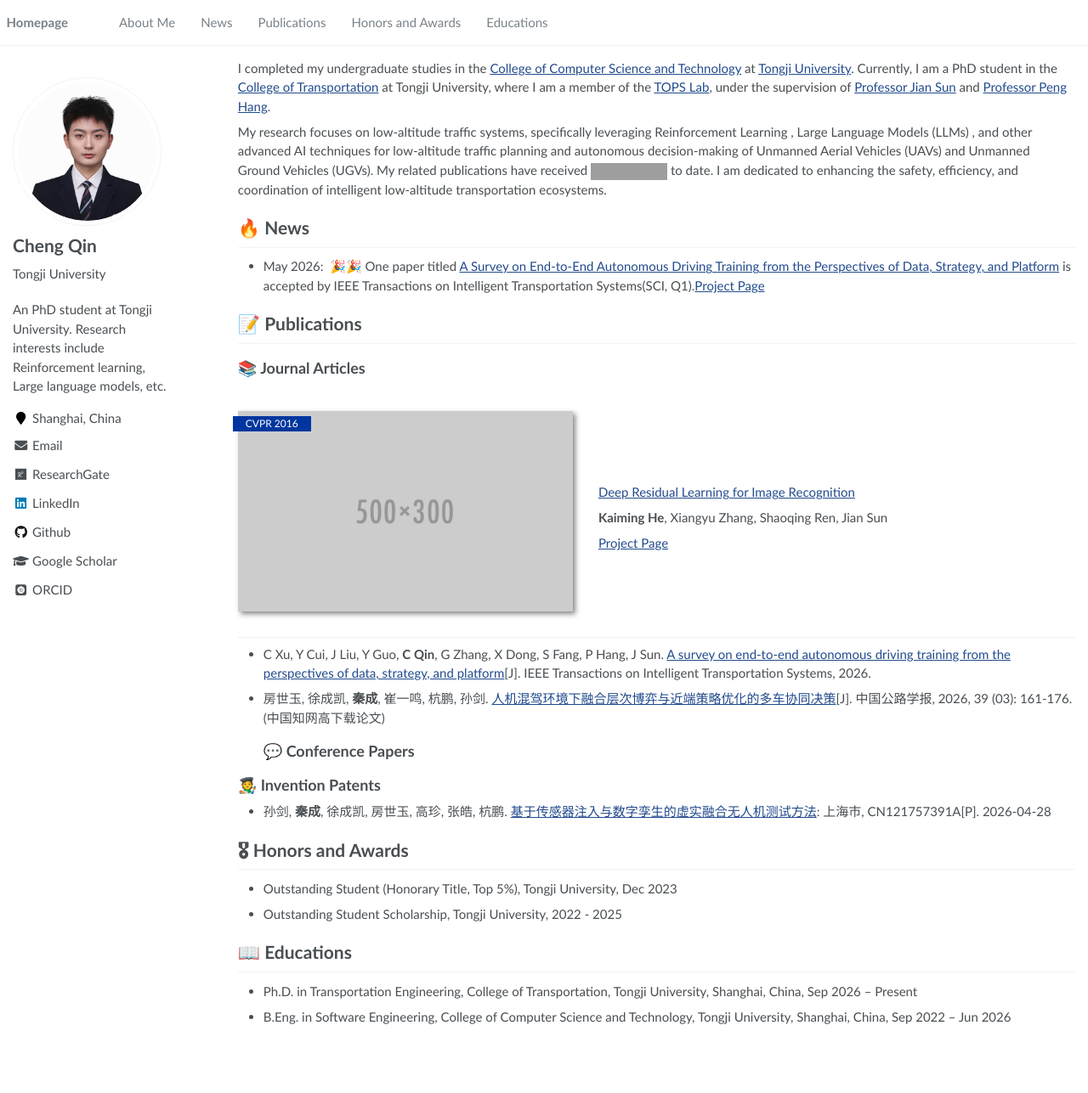
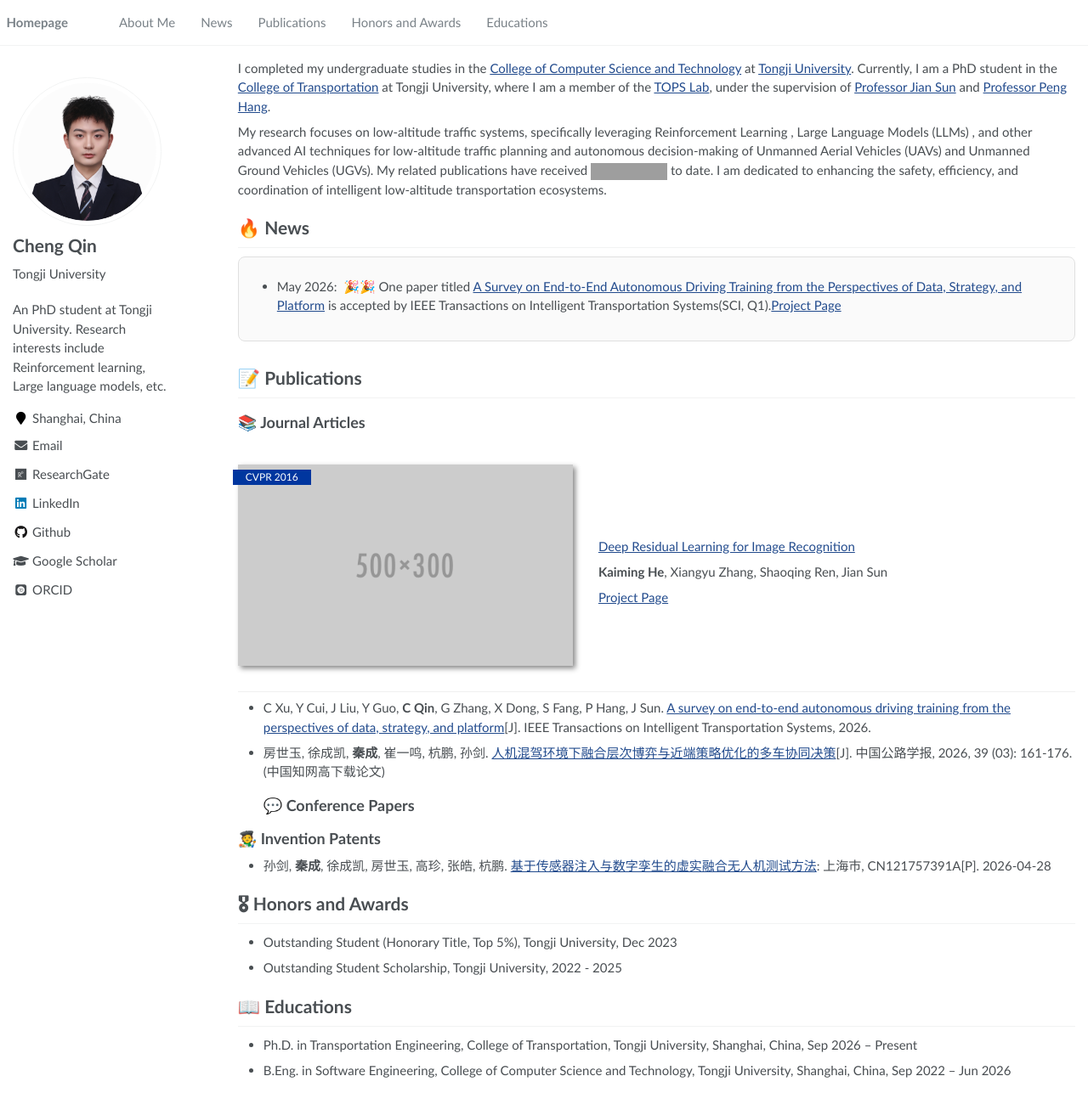
Before and after one commit to QinCheng0928/QinCheng0928.github.io, a Jekyll site: the page built from _pages/about.md, in a window 1280 px wide and 1287 px high. Shown: the whole window at 85% size. Built offline with Jekyll 4.4.1, drawn with Linux system fonts in a browser that asks for light colours; some web fonts are replaced; grey boxes are pictures that could not be loaded.

Commit message:
update news

```diff
--- a/_pages/includes/news.md
+++ b/_pages/includes/news.md
@@ -1,2 +1,4 @@
 # 🔥 News
+<div class="news-container" markdown="1">
 - May 2026: &nbsp;🎉🎉 One paper titled [A Survey on End-to-End Autonomous Driving Training from the Perspectives of Data, Strategy, and Platform](https://ieeexplore.ieee.org/document/11538396) is accepted by IEEE Transactions on Intelligent Transportation Systems(SCI, Q1).[Project Page](https://github.com/Jiaaqiliu/Awesome-Training-Ecosystem-for-E2E-AD)
+</div>
--- a/assets/css/main.scss
+++ b/assets/css/main.scss
@@ -107,3 +107,36 @@
     background-color: #00369f;
     font-size: .8em;
 }
+
+.news-container {
+    max-height: 500px;
+    overflow-y: auto;
+    padding: 1em;
+    border: 1px solid #e0e0e0;
+    border-radius: 8px;
+    background-color: #fafafa;
+    margin-bottom: 2em;
+
+    // Custom scrollbar styling
+    &::-webkit-scrollbar {
+        width: 8px;
+    }
+
+    &::-webkit-scrollbar-track {
+        background: #f1f1f1;
+        border-radius: 4px;
+    }
+
+    &::-webkit-scrollbar-thumb {
+        background: #888;
+        border-radius: 4px;
+    }
+
+    &::-webkit-scrollbar-thumb:hover {
+        background: #555;
+    }
+
+    // For Firefox
+    scrollbar-width: thin;
+    scrollbar-color: #888 #f1f1f1;
+}
```
